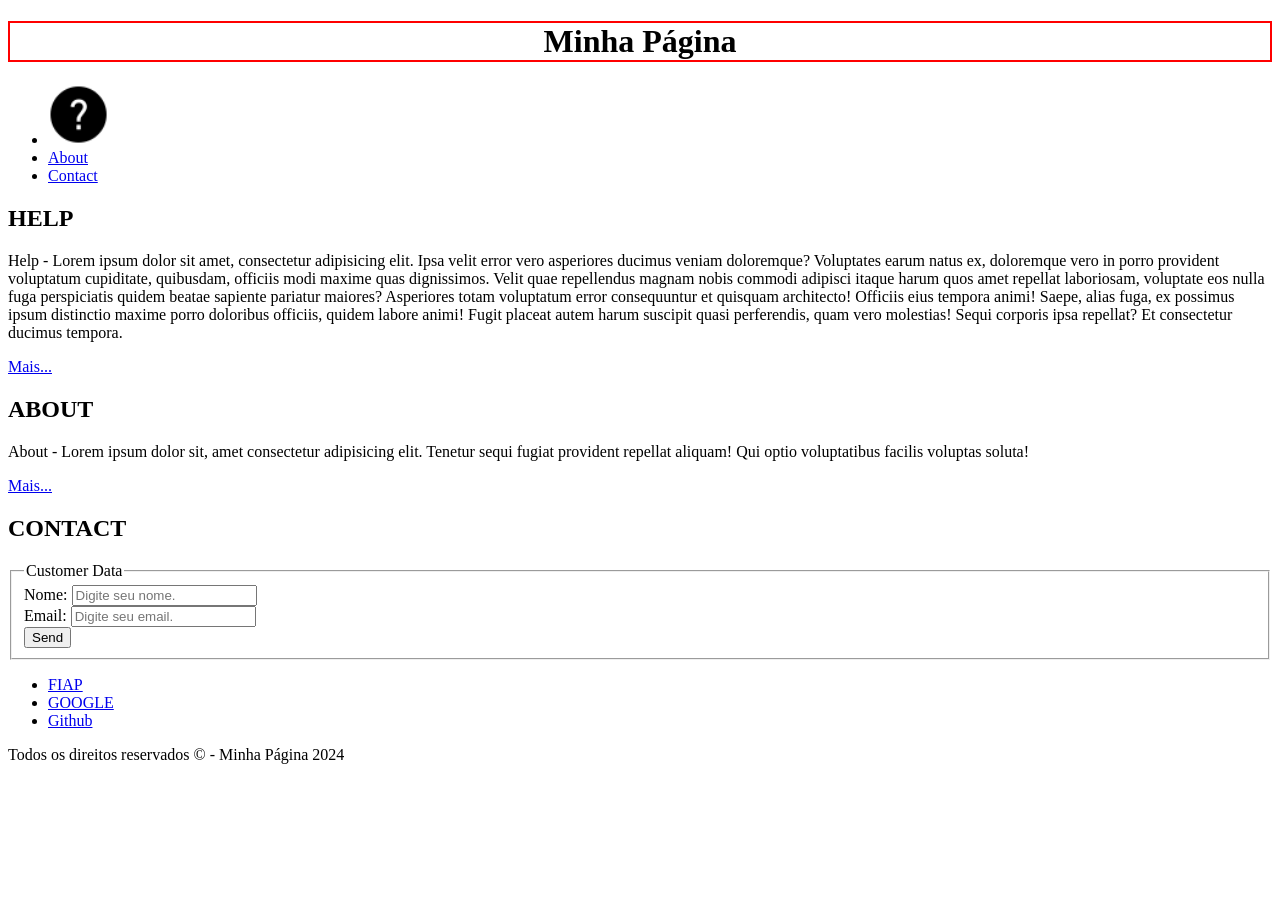
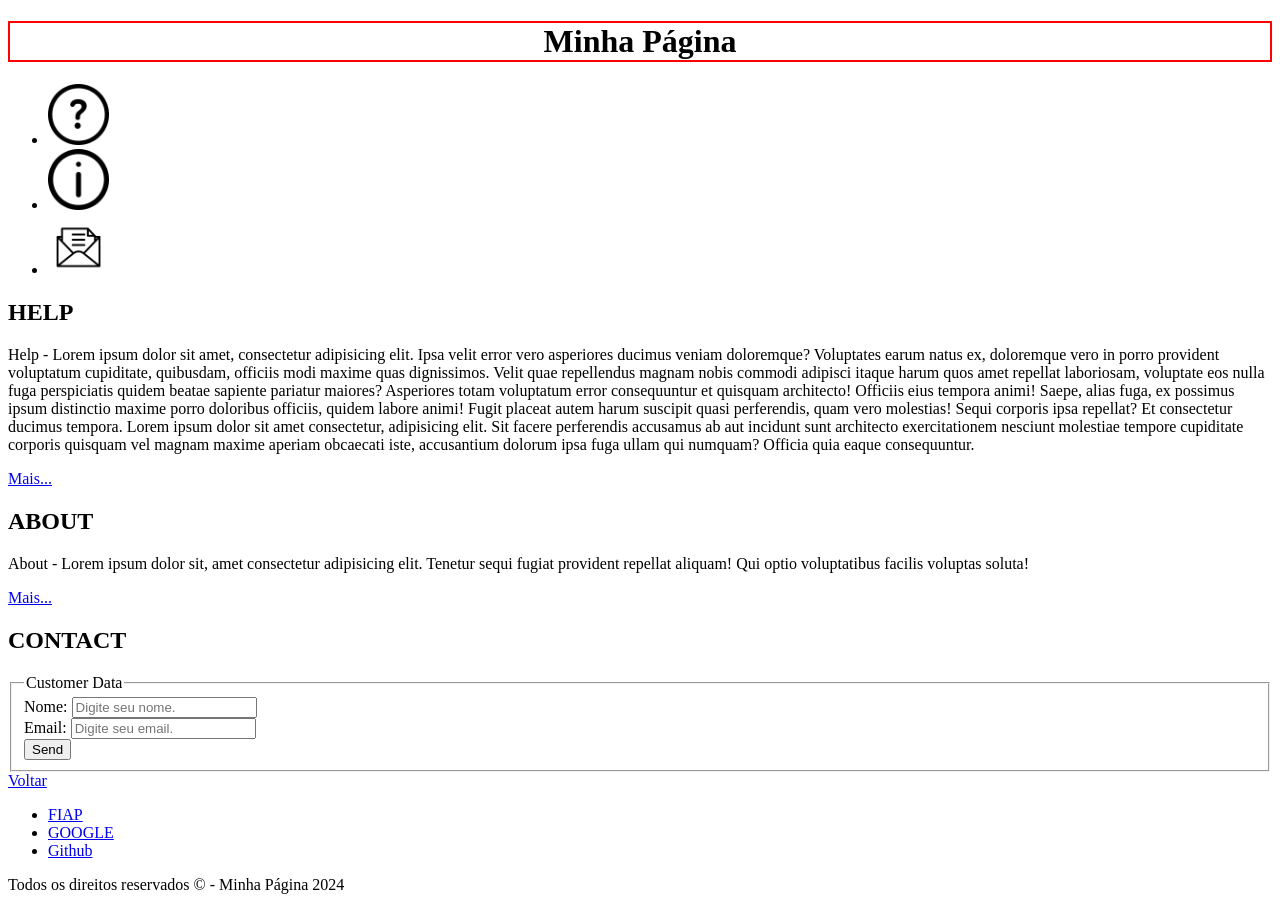
Before and after one commit to luizkamada1/html, a plain HTML site: page index.html in a window 1280 px wide. Before the commit the page ends 800 px from the top, so only its background shows below. Drawn offline with Linux system fonts and the light colour scheme.

Commit message:
Refatoração das imagens, criação dos links e ajustes no index.html.

```diff
--- a/index.html
+++ b/index.html
@@ -9,6 +9,7 @@
     <title>Página Básica</title>
   </head>
   <body>
+    <span id="topo"></span>
     <div class="container">
       <header class="cabecalho">
         <h1 style="text-align: center; border: solid 2px #ff0000">
@@ -17,9 +18,9 @@
 
         <nav>
           <ul>
-            <li> <a href="./paginas/help.html">  <img src="./img/icons8-ajuda-50.png" alt="Interrogação" width="5%"> </a> </li>
-            <li><a href="#">About</a></li>
-            <li><a href="#">Contact</a></li>
+            <li> <a href="./paginas/help.html"><img src="./img/question.png" alt="Interrogação" width="5%"> </a> </li>
+            <li><a href="./paginas/about.html"> <img src="./img/info.png" alt="Letra i dentro de um círculo" width="5%"> </a></li>
+            <li><a href="#contact"><img src="./img/contact.png" alt="Envelope com cartas." width="5%"></a></li>
           </ul>
         </nav>
 
@@ -28,7 +29,7 @@
       <section class="conteudo">
         <div>
           <h2>HELP</h2>
-          <p>Help - Lorem ipsum dolor sit amet, consectetur adipisicing elit. Ipsa velit error vero asperiores ducimus veniam doloremque? Voluptates earum natus ex, doloremque vero in porro provident voluptatum cupiditate, quibusdam, officiis modi maxime quas dignissimos. Velit quae repellendus magnam nobis commodi adipisci itaque harum quos amet repellat laboriosam, voluptate eos nulla fuga perspiciatis quidem beatae sapiente pariatur maiores? Asperiores totam voluptatum error consequuntur et quisquam architecto! Officiis eius tempora animi! Saepe, alias fuga, ex possimus ipsum distinctio maxime porro doloribus officiis, quidem labore animi! Fugit placeat autem harum suscipit quasi perferendis, quam vero molestias! Sequi corporis ipsa repellat? Et consectetur ducimus tempora.</p>
+          <p>Help - Lorem ipsum dolor sit amet, consectetur adipisicing elit. Ipsa velit error vero asperiores ducimus veniam doloremque? Voluptates earum natus ex, doloremque vero in porro provident voluptatum cupiditate, quibusdam, officiis modi maxime quas dignissimos. Velit quae repellendus magnam nobis commodi adipisci itaque harum quos amet repellat laboriosam, voluptate eos nulla fuga perspiciatis quidem beatae sapiente pariatur maiores? Asperiores totam voluptatum error consequuntur et quisquam architecto! Officiis eius tempora animi! Saepe, alias fuga, ex possimus ipsum distinctio maxime porro doloribus officiis, quidem labore animi! Fugit placeat autem harum suscipit quasi perferendis, quam vero molestias! Sequi corporis ipsa repellat? Et consectetur ducimus tempora. Lorem ipsum dolor sit amet consectetur, adipisicing elit. Sit facere perferendis accusamus ab aut incidunt sunt architecto exercitationem nesciunt molestiae tempore cupiditate corporis quisquam vel magnam maxime aperiam obcaecati iste, accusantium dolorum ipsa fuga ullam qui numquam? Officia quia eaque consequuntur.</p>
           <a href="#">Mais...</a>
         </div>
         <div>
@@ -36,7 +37,7 @@
           <p>About - Lorem ipsum dolor sit, amet consectetur adipisicing elit. Tenetur sequi fugiat provident repellat aliquam! Qui optio voluptatibus facilis voluptas soluta!</p>
           <a href="#">Mais...</a>
         </div>
-        <div>
+        <div id="contact">
           <h2>CONTACT</h2>
           <form>
             <fieldset>
@@ -53,6 +54,7 @@
                 <button type="button">Send</button>
               </div>
             </fieldset>
+            <a href="#topo">Voltar</a>
           </form>
         </div>
       </section>
```
Also changed, not shown: img/contact-form.png (deleted), img/contact.png (added), img/home.png (added), img/icons8-ajuda-50.png (deleted), img/info.png (added), img/informacoes.png (deleted), img/question.png (added).
